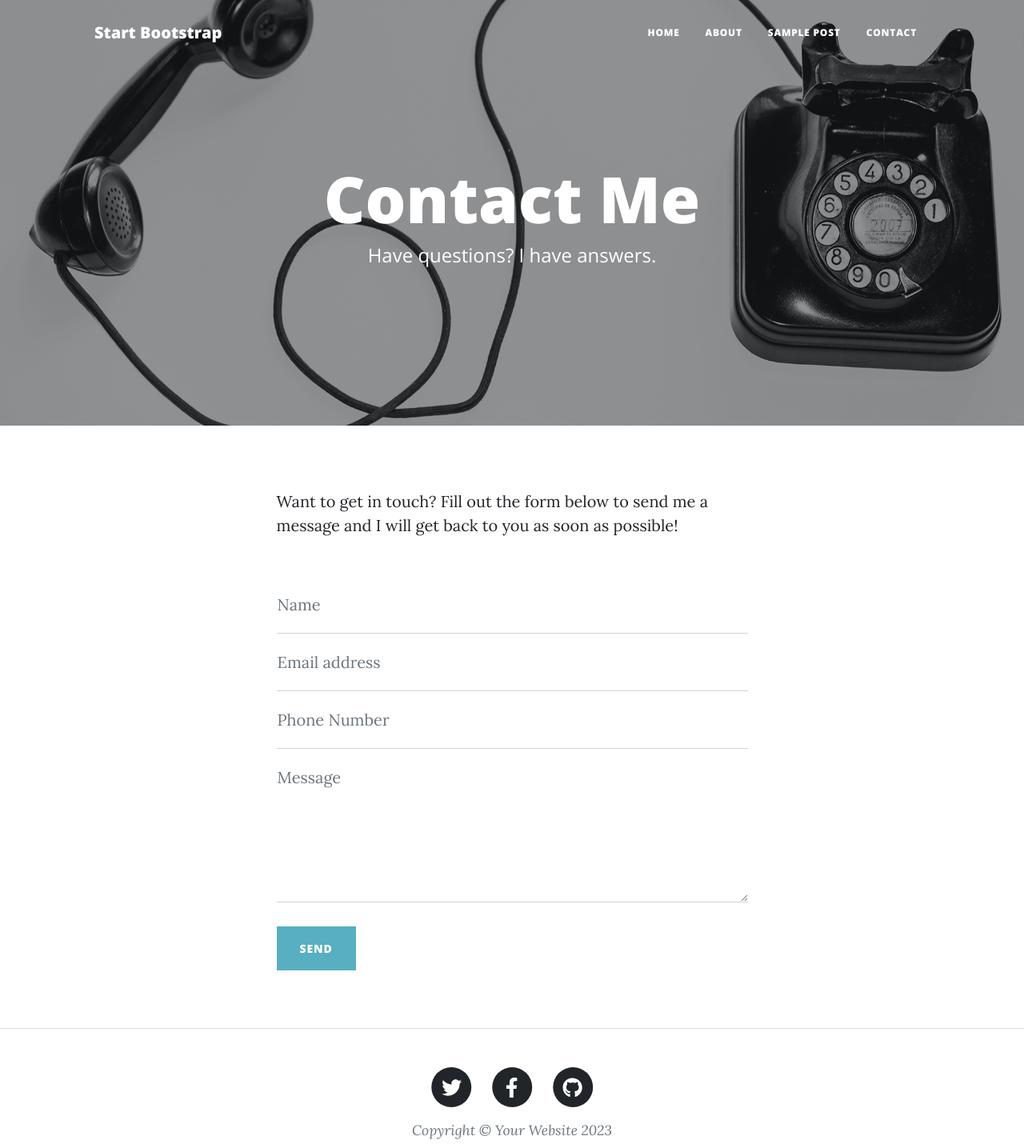
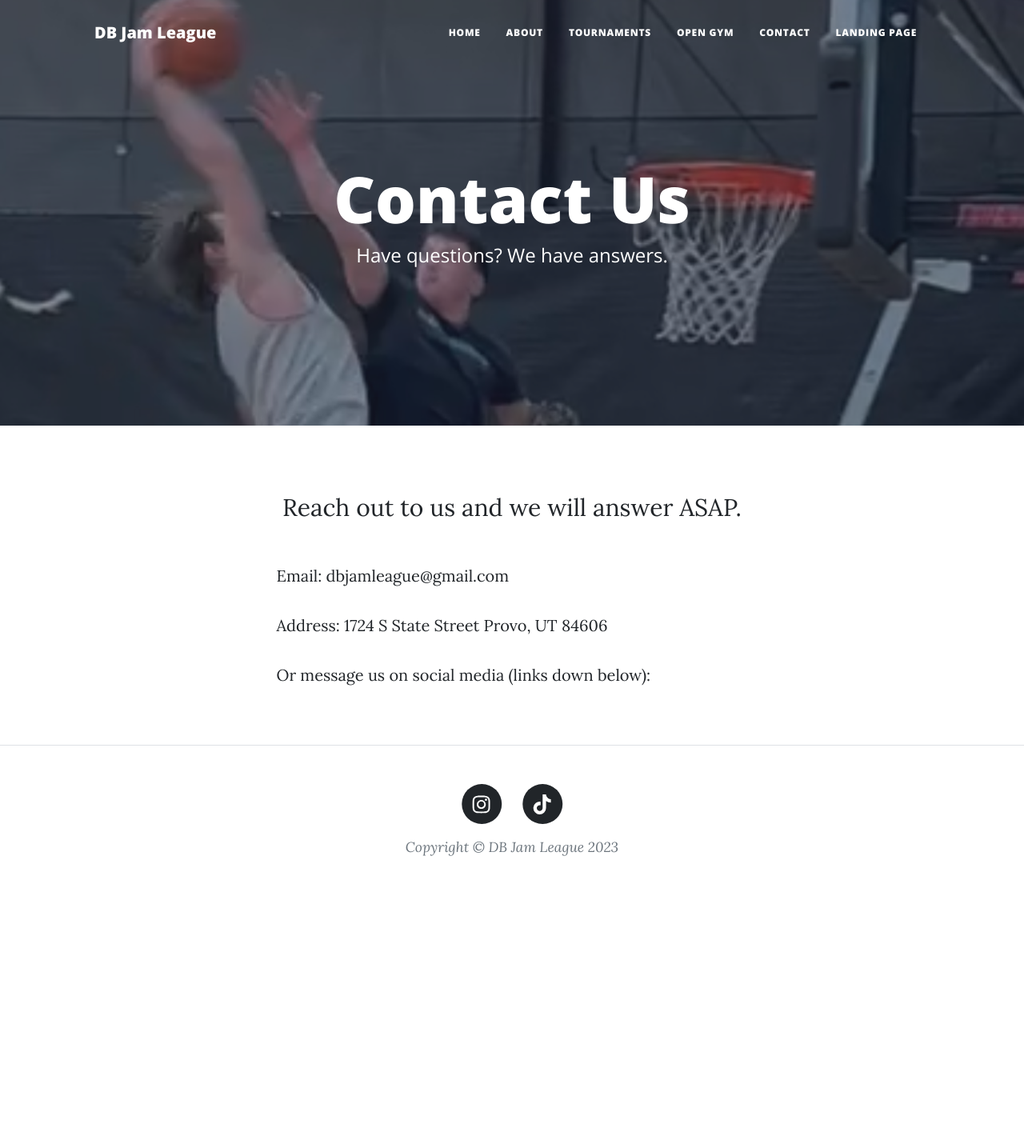
Before and after one commit to dbjamleague/IS201part2, a website: page dist/contact.html in a window 1280 px wide. Shown: the whole page at 80% size. After the commit the page ends 1121 px from the top, so only its background shows below. Drawn offline with nearby package versions, Linux system fonts and the light colour scheme.

Commit message:
Update contact.html

```diff
--- a/dist/contact.html
+++ b/dist/contact.html
@@ -5,7 +5,7 @@
         <meta name="viewport" content="width=device-width, initial-scale=1, shrink-to-fit=no" />
         <meta name="description" content="" />
         <meta name="author" content="" />
-        <title>Clean Blog - Start Bootstrap Theme</title>
+        <title>DB Jam League - Contact</title>
         <link rel="icon" type="image/x-icon" href="assets/favicon.ico" />
         <!-- Font Awesome icons (free version)-->
         <script src="https://use.fontawesome.com/releases/v6.3.0/js/all.js" crossorigin="anonymous"></script>
@@ -19,7 +19,7 @@
         <!-- Navigation-->
         <nav class="navbar navbar-expand-lg navbar-light" id="mainNav">
             <div class="container px-4 px-lg-5">
-                <a class="navbar-brand" href="index.html">Start Bootstrap</a>
+                <a class="navbar-brand" href="index.html">DB Jam League</a>
                 <button class="navbar-toggler" type="button" data-bs-toggle="collapse" data-bs-target="#navbarResponsive" aria-controls="navbarResponsive" aria-expanded="false" aria-label="Toggle navigation">
                     Menu
                     <i class="fas fa-bars"></i>
@@ -28,20 +28,22 @@
                     <ul class="navbar-nav ms-auto py-4 py-lg-0">
                         <li class="nav-item"><a class="nav-link px-lg-3 py-3 py-lg-4" href="index.html">Home</a></li>
                         <li class="nav-item"><a class="nav-link px-lg-3 py-3 py-lg-4" href="about.html">About</a></li>
-                        <li class="nav-item"><a class="nav-link px-lg-3 py-3 py-lg-4" href="post.html">Sample Post</a></li>
+                        <li class="nav-item"><a class="nav-link px-lg-3 py-3 py-lg-4" href="tournaments.html">Tournaments</a></li>
+                        <li class="nav-item"><a class="nav-link px-lg-3 py-3 py-lg-4" href="opengym.html">Open Gym</a></li>
                         <li class="nav-item"><a class="nav-link px-lg-3 py-3 py-lg-4" href="contact.html">Contact</a></li>
+                        <li class="nav-item"><a class="nav-link px-lg-3 py-3 py-lg-4" href="landingpage.html">Landing Page</a></li>
                     </ul>
                 </div>
             </div>
         </nav>
         <!-- Page Header-->
-        <header class="masthead" style="background-image: url('assets/img/contact-bg.jpg')">
+        <header class="masthead" style="background-image: url('assets/img/dunk1-bg.jpeg')">
             <div class="container position-relative px-4 px-lg-5">
                 <div class="row gx-4 gx-lg-5 justify-content-center">
                     <div class="col-md-10 col-lg-8 col-xl-7">
                         <div class="page-heading">
-                            <h1>Contact Me</h1>
-                            <span class="subheading">Have questions? I have answers.</span>
+                            <h1>Contact Us</h1>
+                            <span class="subheading">Have questions? We have answers.</span>
                         </div>
                     </div>
                 </div>
@@ -52,58 +54,18 @@
             <div class="container px-4 px-lg-5">
                 <div class="row gx-4 gx-lg-5 justify-content-center">
                     <div class="col-md-10 col-lg-8 col-xl-7">
-                        <p>Want to get in touch? Fill out the form below to send me a message and I will get back to you as soon as possible!</p>
+                        <p style="font-size: 30px; text-align: center; text-decoration:solid">Reach out to us and we will answer ASAP.</p>
                         <div class="my-5">
-                            <!-- * * * * * * * * * * * * * * *-->
-                            <!-- * * SB Forms Contact Form * *-->
-                            <!-- * * * * * * * * * * * * * * *-->
-                            <!-- This form is pre-integrated with SB Forms.-->
-                            <!-- To make this form functional, sign up at-->
-                            <!-- https://startbootstrap.com/solution/contact-forms-->
-                            <!-- to get an API token!-->
-                            <form id="contactForm" data-sb-form-api-token="API_TOKEN">
-                                <div class="form-floating">
-                                    <input class="form-control" id="name" type="text" placeholder="Enter your name..." data-sb-validations="required" />
-                                    <label for="name">Name</label>
-                                    <div class="invalid-feedback" data-sb-feedback="name:required">A name is required.</div>
-                                </div>
-                                <div class="form-floating">
-                                    <input class="form-control" id="email" type="email" placeholder="Enter your email..." data-sb-validations="required,email" />
-                                    <label for="email">Email address</label>
-                                    <div class="invalid-feedback" data-sb-feedback="email:required">An email is required.</div>
-                                    <div class="invalid-feedback" data-sb-feedback="email:email">Email is not valid.</div>
-                                </div>
-                                <div class="form-floating">
-                                    <input class="form-control" id="phone" type="tel" placeholder="Enter your phone number..." data-sb-validations="required" />
-                                    <label for="phone">Phone Number</label>
-                                    <div class="invalid-feedback" data-sb-feedback="phone:required">A phone number is required.</div>
-                                </div>
-                                <div class="form-floating">
-                                    <textarea class="form-control" id="message" placeholder="Enter your message here..." style="height: 12rem" data-sb-validations="required"></textarea>
-                                    <label for="message">Message</label>
-                                    <div class="invalid-feedback" data-sb-feedback="message:required">A message is required.</div>
-                                </div>
-                                <br />
-                                <!-- Submit success message-->
-                                <!---->
-                                <!-- This is what your users will see when the form-->
-                                <!-- has successfully submitted-->
-                                <div class="d-none" id="submitSuccessMessage">
-                                    <div class="text-center mb-3">
-                                        <div class="fw-bolder">Form submission successful!</div>
-                                        To activate this form, sign up at
-                                        <br />
-                                        <a href="https://startbootstrap.com/solution/contact-forms">https://startbootstrap.com/solution/contact-forms</a>
-                                    </div>
-                                </div>
-                                <!-- Submit error message-->
-                                <!---->
-                                <!-- This is what your users will see when there is-->
-                                <!-- an error submitting the form-->
-                                <div class="d-none" id="submitErrorMessage"><div class="text-center text-danger mb-3">Error sending message!</div></div>
-                                <!-- Submit Button-->
-                                <button class="btn btn-primary text-uppercase disabled" id="submitButton" type="submit">Send</button>
-                            </form>
+                            <div>
+                                <p>Email: dbjamleague@gmail.com</p>
+                                <p>Address: 1724 S State Street Provo, UT 84606</p>
+                                <p>Or message us on social media (links down below):</p>
+                                <!-- <ul class="list-inline">
+                                    <li class="list-inline-item"><a href="#"><i class="fab fa-twitter"></i></a></li>
+                                    <li class="list-inline-item"><a href="#"><i class="fab fa-facebook"></i></a></li>
+                                    <li class="list-inline-item"><a href="#"><i class="fab fa-instagram"></i></a></li>
+                                </ul> -->
+                            </div>
                         </div>
                     </div>
                 </div>
@@ -116,31 +78,31 @@
                     <div class="col-md-10 col-lg-8 col-xl-7">
                         <ul class="list-inline text-center">
                             <li class="list-inline-item">
-                                <a href="#!">
+                                <a href="https://www.instagram.com/dbjamleague/" target="_blank">
                                     <span class="fa-stack fa-lg">
                                         <i class="fas fa-circle fa-stack-2x"></i>
-                                        <i class="fab fa-twitter fa-stack-1x fa-inverse"></i>
+                                        <i class="fab fa-instagram fa-stack-1x fa-inverse"></i>
                                     </span>
                                 </a>
                             </li>
                             <li class="list-inline-item">
-                                <a href="#!">
+                                <a href="https://www.tiktok.com/@dbjamleague" target="_blank">
                                     <span class="fa-stack fa-lg">
                                         <i class="fas fa-circle fa-stack-2x"></i>
-                                        <i class="fab fa-facebook-f fa-stack-1x fa-inverse"></i>
+                                        <i class="fab fa-tiktok fa-stack-1x fa-inverse"></i>
                                     </span>
                                 </a>
                             </li>
-                            <li class="list-inline-item">
+                            <!-- <li class="list-inline-item">
                                 <a href="#!">
                                     <span class="fa-stack fa-lg">
                                         <i class="fas fa-circle fa-stack-2x"></i>
                                         <i class="fab fa-github fa-stack-1x fa-inverse"></i>
                                     </span>
                                 </a>
-                            </li>
+                            </li> -->
                         </ul>
-                        <div class="small text-center text-muted fst-italic">Copyright &copy; Your Website 2023</div>
+                        <div class="small text-center text-muted fst-italic">Copyright &copy; DB Jam League 2023</div>
                     </div>
                 </div>
             </div>
```
